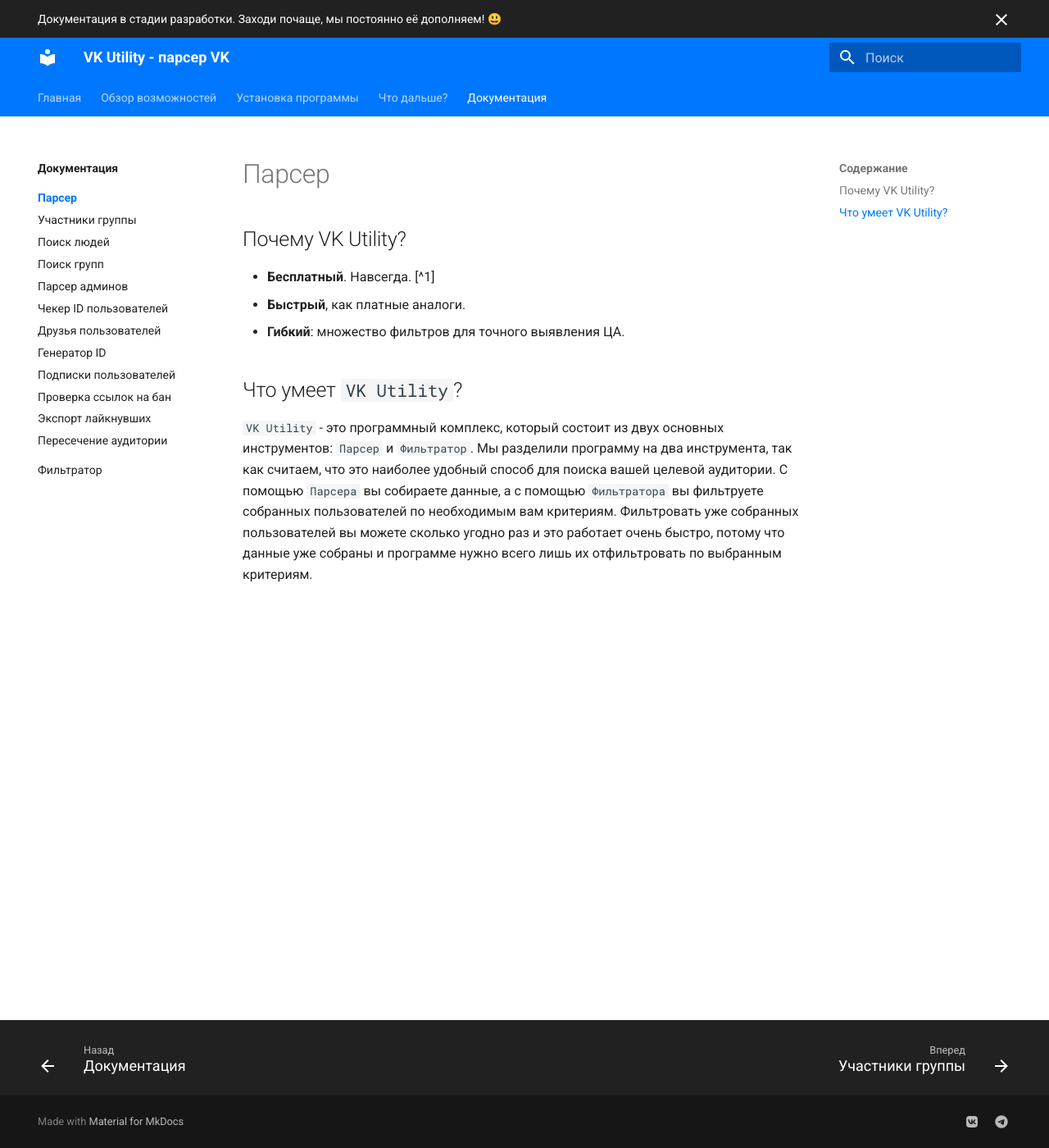
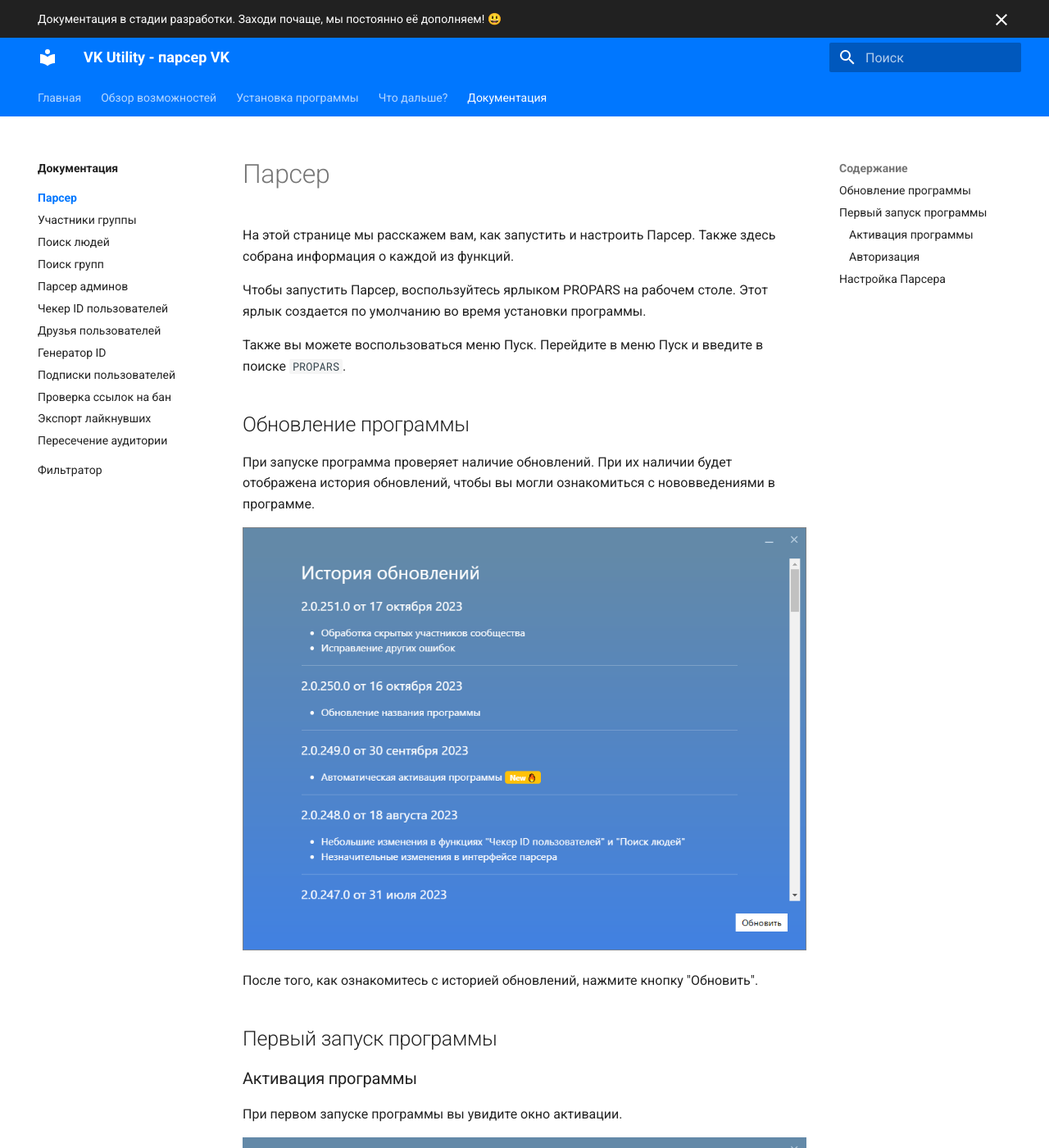
Before and after one commit to VK-Utility/docs, an MkDocs documentation site: the page built from docs/docs/parser/index.md, in a window 1280 px wide and 1400 px high. Shown: the whole window at 82% size. Built offline with MkDocs 1.6.1 and Material for MkDocs 9.7.7, drawn with Linux system fonts in a browser that asks for light colours; some of the changed text lies outside the part shown.

Commit message:
Some minor changes

```diff
--- a/docs/docs/parser/index.md
+++ b/docs/docs/parser/index.md
@@ -1,10 +1,40 @@
 # Парсер
 
+На этой странице мы расскажем вам, как запустить и настроить Парсер. Также здесь собрана информация о каждой из функций.
 
-## Почему VK Utility?
-- **Бесплатный**. Навсегда. [^1]
-- **Быстрый**, как платные аналоги.
-- **Гибкий**: множество фильтров для точного выявления ЦА.
+Чтобы запустить Парсер, воспользуйтесь ярлыком PROPARS на рабочем столе. Этот ярлык создается по умолчанию во время установки программы.
 
-## Что умеет `VK Utility`?
-`VK Utility` - это программный комплекс, который состоит из двух основных инструментов: `Парсер` и `Фильтратор`. Мы разделили программу на два инструмента, так как считаем, что это  наиболее удобный способ для поиска вашей целевой аудитории.  С помощью `Парсера` вы собираете данные, а с помощью `Фильтратора` вы фильтруете собранных пользователей по необходимым вам критериям. Фильтровать уже собранных пользователей вы можете сколько угодно раз и это работает очень быстро, потому что данные уже собраны и программе нужно всего лишь их отфильтровать по выбранным критериям.
+Также вы можете воспользоваться меню Пуск. Перейдите в меню Пуск и введите в поиске `PROPARS`.
+
+## Обновление программы
+
+При запуске программа проверяет наличие обновлений. При их наличии будет отображена история обновлений, чтобы вы могли ознакомиться с нововведениями в программе.
+
+![](./../../img/updates.png)
+
+После того, как ознакомитесь с историей обновлений, нажмите кнопку "Обновить".
+
+## Первый запуск программы
+
+### Активация программы
+
+При первом запуске программы вы увидите окно активации.
+
+![](./../../img/activation.png)
+
+Чтобы активировать программу вам необходимо ввести свой адрес электронной почты и нажать на кнопку `Активировать программу`. Если всё прошло хорошо, программа отобразит сообщение об успешной активации.
+
+![](./../../img/activated.png)
+
+Всё хорошо, теперь можно переходить к авторизации в программе.
+
+### Авторизация
+
+После запуска вы увидите окно авторизации. Введите ваши логин и пароль от учетной записи VK.
+
+??? question "Для чего нужно авторизоваться в VK?"
+    Для загрузки списка стран, городов, школ, и прочих данных нам необходимо авторизоваться, чтобы получить эти данные от VK. Авторизация проходит на официальном сайте VK.
+
+![](./../../img/auth.png)
+
+## Настройка Парсера
--- a/docs/whats-next.md
+++ b/docs/whats-next.md
@@ -2,4 +2,42 @@
 hide:
   - navigation
 ---
-#
+
+# Первый запуск
+
+На этой странице мы расскажем вам, как запустить и настроить программу.
+
+Чтобы запустить Парсер, воспользуйтесь ярлыком PROPARS на рабочем столе. Этот ярлык создается по умолчанию во время установки программы.
+
+Также вы можете воспользоваться меню Пуск. Перейдите в меню Пуск и введите в поиске `PROPARS`.
+
+## Обновление программы
+
+При запуске программа всегда проверяет наличие обновление. Если такие имеются, то будет отображена история обновлений, чтобы вы могли ознакомиться с изменениями. Нажмите кнопку `Обновить` чтобы скачать и установить обновление. Во время процесса обновления программа может перезапуститься.
+
+![](./../../img/updates.png)
+
+## Первый запуск программы
+
+### Активация программы
+
+При первом запуске программы вы увидите окно активации.
+
+![](./../../img/activation.png)
+
+Чтобы активировать программу вам необходимо ввести свой адрес электронной почты и нажать на кнопку `Активировать программу`. Если всё прошло хорошо, программа отобразит сообщение об успешной активации.
+
+![](./../../img/activated.png)
+
+Всё хорошо, теперь можно переходить к авторизации в программе.
+
+### Авторизация
+
+После запуска вы увидите окно авторизации. Введите ваши логин и пароль от учетной записи VK.
+
+??? question "Для чего нужно авторизоваться в VK?"
+    Для загрузки списка стран, городов, школ, и прочих данных нам необходимо авторизоваться, чтобы получить эти данные от VK. Авторизация проходит на официальном сайте VK.
+
+![](./../../img/auth.png)
+
+## Настройка Парсера
```
Also changed, not shown: docs/docs/index.md (+16 -0 lines), docs/img/activated.png (added), docs/img/activation.png (added), docs/img/auth.png (added), docs/img/updates.png (added).
